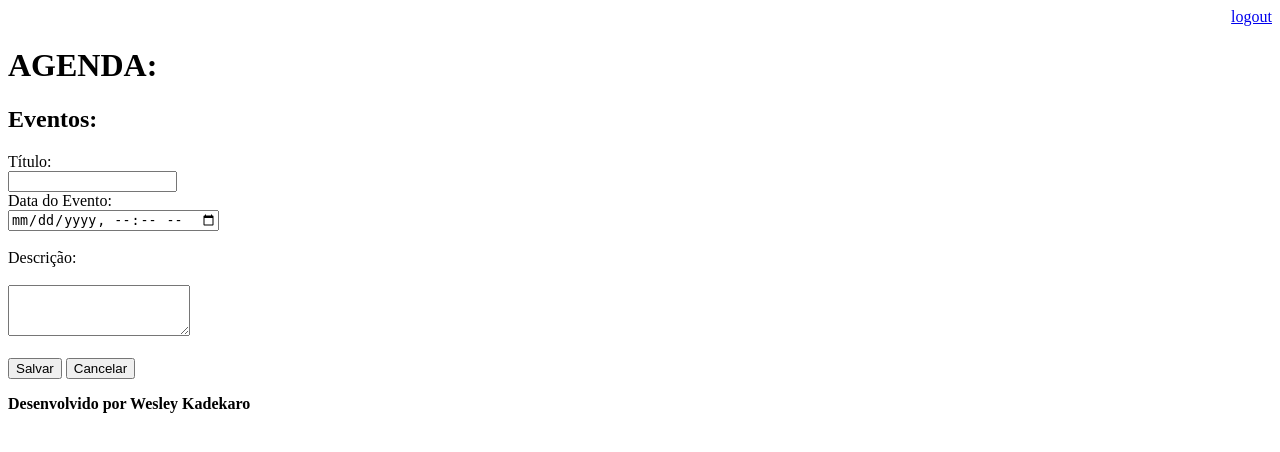
After one commit to Kadekaro/Projeto_Agenda_Django, a Django app: page /agenda/evento/ in a window 1280 px wide. The commit adds this page. Shown: the top 452 px of the page. Run offline with Django 4.2, Linux system fonts and the light colour scheme; a user stored in the database is signed in.

Commit message:
Realizando inserção de dados:

```diff
--- a/Projeto_Agenda_Django/Projeto_Agenda_Django/urls.py
+++ b/Projeto_Agenda_Django/Projeto_Agenda_Django/urls.py
@@ -22,6 +22,8 @@ from django.views.generic import RedirectView
 urlpatterns = [
     path("admin/", admin.site.urls),
     path("agenda/", views.lista_eventos),
+    path("agenda/evento/", views.eventos),
+    path("agenda/evento/submit", views.submit_eventos),
     # path("", views.index_redirect), ABAIXO COLOCO UMA FORMA DE REDIRECIONAMENTO DIRETO NO URL
     path("", RedirectView.as_view(url='/agenda/')),
     path("login/", views.login_user),
--- /dev/null
+++ b/core/templates/agenda/eventos.html
@@ -0,0 +1,26 @@
+{% extends "agenda/page.html" %}
+
+{% block content %}
+<h2>Eventos:</h2>
+<form action="submit" method="POST"> {% csrf_token %}
+    <label>Título:</label>
+    <br>
+    <input type="text" name="titulo" size="18.7">
+    <br>
+    <label>Data do Evento:</label>
+    <br>
+    <input type="datetime-local" name="data_evento" size="35">
+    <br>
+    <br>
+    <label>Descrição:</label>
+    <br>
+    <br>
+    <textarea name="descrição" rows="3" cols="20"></textarea>
+    <br><br>
+    <button type="submit">Salvar</button>
+    <a href="/">
+        <button type="button">Cancelar</button>
+    </a>
+    <br>
+</form>
+{% endblock %}
--- a/core/views.py
+++ b/core/views.py
@@ -9,7 +9,6 @@ from django.contrib.auth import authenticate, login, logout
 
 # def index_redirect():       AQUI FOI SO UMA MANEIRA DE REDIRECIONAR A PÁGINA QUANDO A URL TA PURA
 #    return redirect('/agenda/')
-
 
 def login_user(request):
     return render(request, 'agenda/login.html')
@@ -41,3 +40,22 @@ def lista_eventos(request):
     evento = Evento.objects.filter(usuario=usuario)
     dados = {'eventos': evento}
     return render(request, 'agenda/agenda.html', dados)
+
+
+@login_required(login_url='/login/')
+def eventos(request):
+    return render(request, 'agenda/eventos.html')
+
+
+@login_required(login_url='/login/')
+def submit_eventos(request):
+    if request.POST:
+        titulo = request.POST.get('titulo')
+        data_evento = request.POST.get('data_evento')
+        descricao = request.POST.get('descricao')
+        usuario = request.user
+        Evento.objects.create(titulo=titulo,
+                              data_evento=data_evento,
+                              descricao=descricao,
+                              usuario=usuario)
+    return redirect('/')
```
Also changed, not shown: core/templates/agenda/agenda.html (+5 -3 lines), Projeto_Agenda_Django/db.sqlite3, 1 other file.
